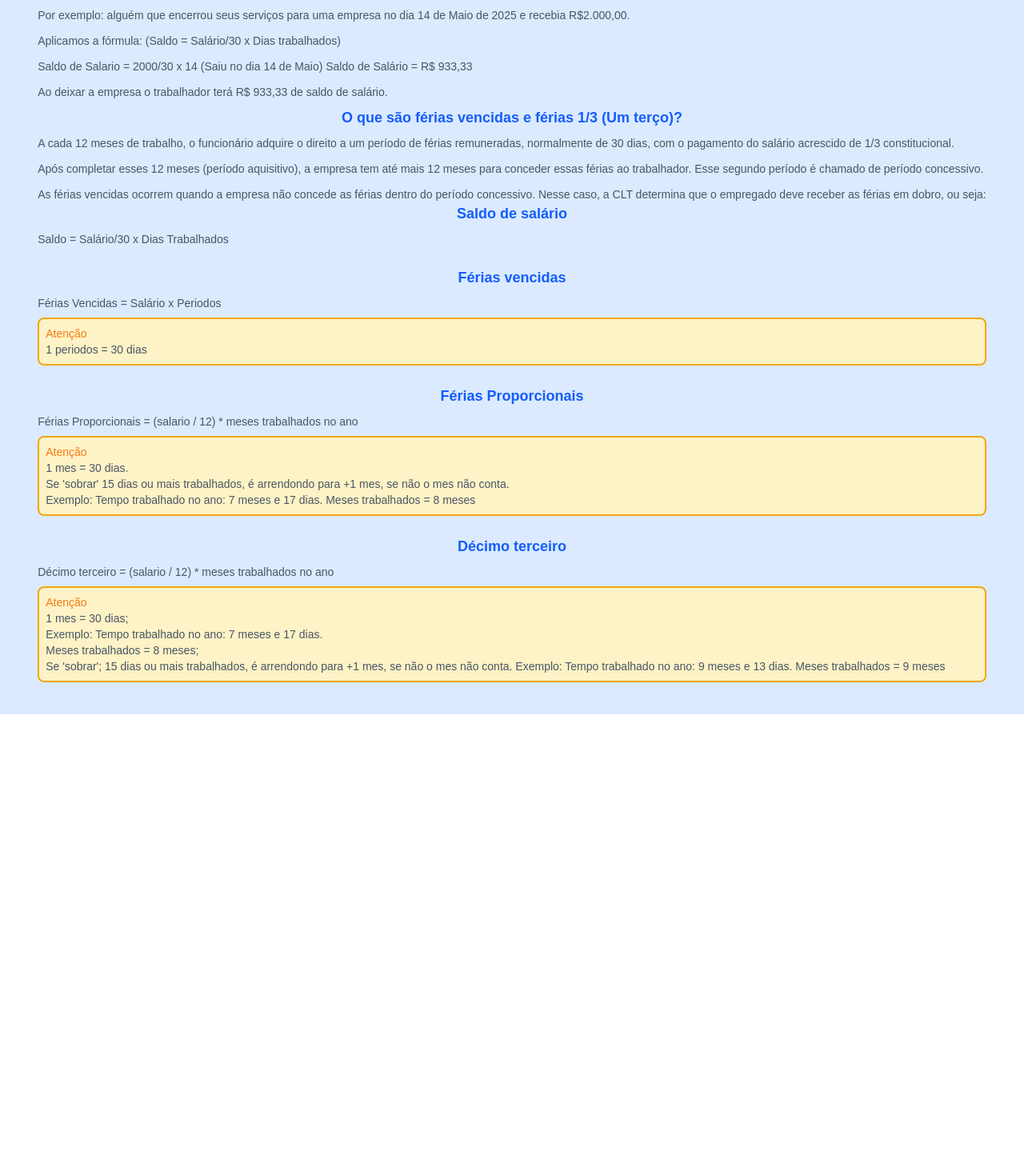
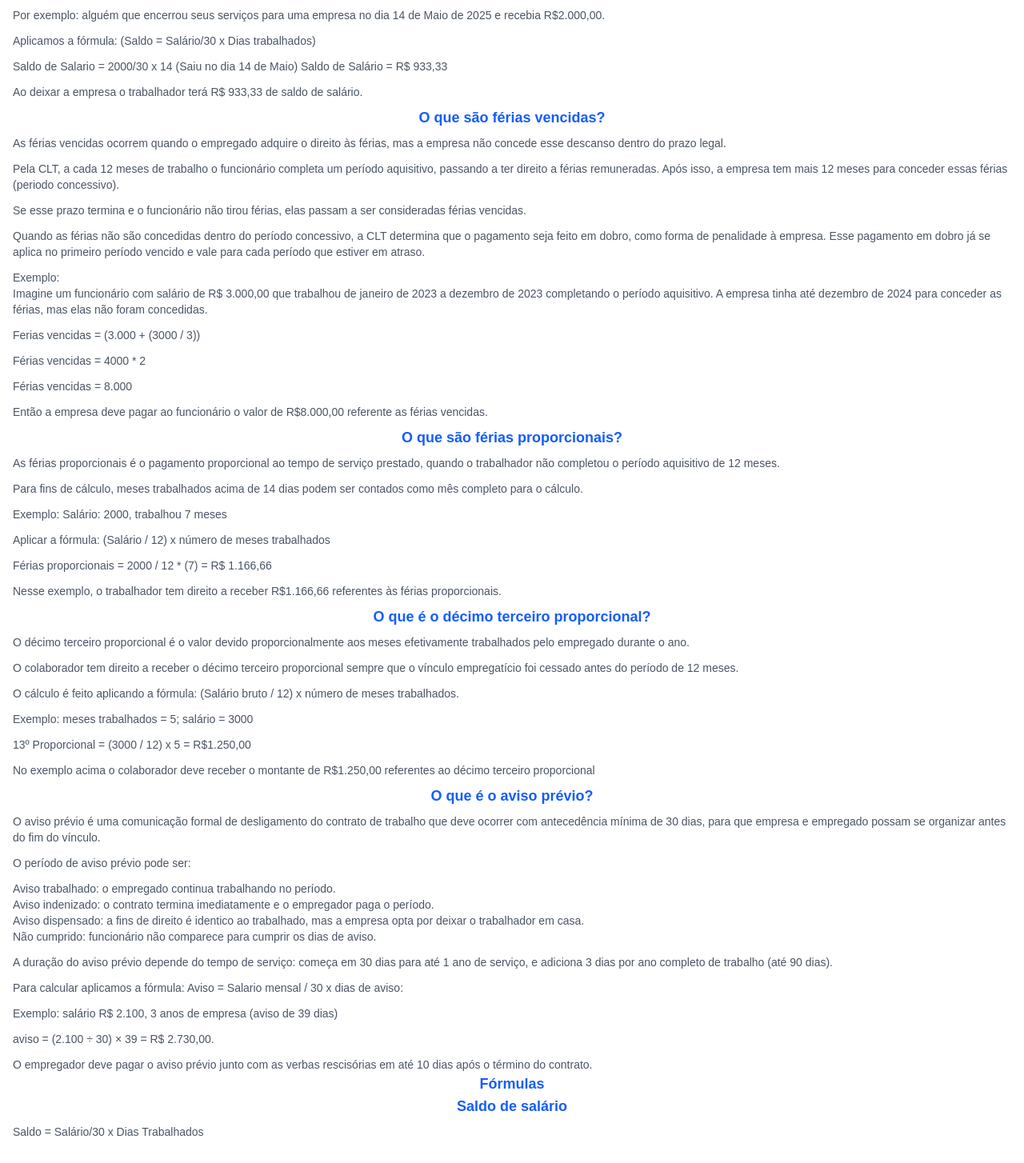
Before and after one commit to JeanCelin/calculadora-de-recisao, a Next.js app: page / in a window 1280 px wide. Shown: the part 1060-2514 px from the top of the page at 80% size. Before the commit the page ends 1953 px from the top, so only its background shows below. Built offline with nearby package versions, Linux system fonts and the light colour scheme.

Commit message:
add texts to explain some informations

```diff
--- a/app/components/About.tsx
+++ b/app/components/About.tsx
@@ -6,7 +6,7 @@ import Recipe from "./Recipe";
 
 export default function About() {
   return (
-    <section className=" bg-blue-100 flex flex-col content-center items-center px-4 py-10   text  ">
+    <section className=" flex flex-col content-center items-center px-4 py-10   text  ">
       {/* <header className="max-w-4xl flex flex-col gap-4 content-center items-center mb-11">
         <p className="title">
           Calcule o valor da sua recisão trabalhista em minutos
@@ -46,29 +46,143 @@ export default function About() {
             </p>
           </div>
           <div className="flex flex-col gap-2">
-            <h3 className="title">
-              O que são férias vencidas e férias 1/3 (Um terço)?
-            </h3>
+            <h3 className="title">O que são férias vencidas?</h3>
             <div className="flex flex-col gap-3">
               <p>
-                A cada 12 meses de trabalho, o funcionário adquire o direito a
-                um período de férias remuneradas, normalmente de 30 dias, com o
-                pagamento do salário acrescido de 1/3 constitucional.
+                As férias vencidas ocorrem quando o empregado adquire o direito
+                às férias, mas a empresa não concede esse descanso dentro do
+                prazo legal.
               </p>
               <p>
-                Após completar esses 12 meses (período aquisitivo), a empresa
-                tem até mais 12 meses para conceder essas férias ao trabalhador.
-                Esse segundo período é chamado de período concessivo.
+                Pela CLT, a cada 12 meses de trabalho o funcionário completa um
+                período aquisitivo, passando a ter direito a férias remuneradas.
+                Após isso, a empresa tem mais 12 meses para conceder essas
+                férias (periodo concessivo).
               </p>
               <p>
-                As férias vencidas ocorrem quando a empresa não concede as
-                férias dentro do período concessivo. Nesse caso, a CLT determina
-                que o empregado deve receber as férias em dobro, ou seja:
+                Se esse prazo termina e o funcionário não tirou férias, elas
+                passam a ser consideradas férias vencidas.
+              </p>
+              <p>
+                Quando as férias não são concedidas dentro do período
+                concessivo, a CLT determina que o pagamento seja feito em dobro,
+                como forma de penalidade à empresa. Esse pagamento em dobro já
+                se aplica no primeiro período vencido e vale para cada período
+                que estiver em atraso.
+              </p>
+              <p>
+                Exemplo: <br />
+                Imagine um funcionário com salário de R$ 3.000,00 que trabalhou
+                de janeiro de 2023 a dezembro de 2023 completando o período
+                aquisitivo. A empresa tinha até dezembro de 2024 para conceder
+                as férias, mas elas não foram concedidas.
+              </p>
+              <p>Ferias vencidas = (3.000 + (3000 / 3))</p>
+              <p>Férias vencidas = 4000 * 2</p>
+              <p>Férias vencidas = 8.000</p>
+              <p>
+                Então a empresa deve pagar ao funcionário o valor de R$8.000,00
+                referente as férias vencidas.
+              </p>
+            </div>
+          </div>
+          <div className="flex flex-col gap-2">
+            <h3 className="title">O que são férias proporcionais?</h3>
+            <div className="flex flex-col gap-3">
+              <p>
+                As férias proporcionais é o pagamento proporcional ao tempo de
+                serviço prestado, quando o trabalhador não completou o período
+                aquisitivo de 12 meses.
+              </p>
+              <p>
+                Para fins de cálculo, meses trabalhados acima de 14 dias podem
+                ser contados como mês completo para o cálculo.
+              </p>
+              <p>Exemplo: Salário: 2000, trabalhou 7 meses</p>
+              <p>
+                Aplicar a fórmula: (Salário / 12) x número de meses trabalhados
+              </p>
+              <p>Férias proporcionais = 2000 / 12 * (7) = R$ 1.166,66</p>
+              <p>
+                Nesse exemplo, o trabalhador tem direito a receber R$1.166,66
+                referentes às férias proporcionais.
+              </p>
+            </div>
+          </div>
+          <div className="flex flex-col gap-2">
+            <h3 className="title">O que é o décimo terceiro proporcional?</h3>
+            <div className="flex flex-col gap-3">
+              <p>
+                O décimo terceiro proporcional é o valor devido
+                proporcionalmente aos meses efetivamente trabalhados pelo
+                empregado durante o ano.
+              </p>
+              <p>
+                O colaborador tem direito a receber o décimo terceiro
+                proporcional sempre que o vínculo empregatício foi cessado antes
+                do período de 12 meses.
+              </p>
+              <p>
+                O cálculo é feito aplicando a fórmula: (Salário bruto / 12) x
+                número de meses trabalhados.
+              </p>
+              <p>Exemplo: meses trabalhados = 5; salário = 3000</p>
+              <p>13º Proporcional = (3000 / 12) x 5 = R$1.250,00</p>
+              <p>
+                No exemplo acima o colaborador deve receber o montante de
+                R$1.250,00 referentes ao décimo terceiro proporcional
+              </p>
+            </div>
+          </div>
+          <div className="flex flex-col gap-2">
+            <h3 className="title">O que é o aviso prévio?</h3>
+            <div className="flex flex-col gap-3">
+              <p>
+                O aviso prévio é uma comunicação formal de desligamento do
+                contrato de trabalho que deve ocorrer com antecedência mínima de
+                30 dias, para que empresa e empregado possam se organizar antes
+                do fim do vínculo.
+              </p>
+              <p>O período de aviso prévio pode ser:</p>
+              <ul>
+                <li>
+                  Aviso trabalhado: o empregado continua trabalhando no período.
+                </li>
+                <li>
+                  Aviso indenizado: o contrato termina imediatamente e o
+                  empregador paga o período.
+                </li>
+                <li>
+                  Aviso dispensado: a fins de direito é identico ao trabalhado,
+                  mas a empresa opta por deixar o trabalhador em casa.
+                </li>
+                <li>
+                  Não cumprido: funcionário não comparece para cumprir os dias
+                  de aviso.
+                </li>
+              </ul>
+              <p>
+                A duração do aviso prévio depende do tempo de serviço: começa em
+                30 dias para até 1 ano de serviço, e adiciona 3 dias por ano
+                completo de trabalho (até 90 dias).
+              </p>
+              <p>
+                Para calcular aplicamos a fórmula: Aviso = Salario mensal / 30 x
+                dias de aviso:
+              </p>
+              <p>
+                Exemplo: salário R$ 2.100, 3 anos de empresa (aviso de 39 dias)
+              </p>
+              <p> aviso = (2.100 ÷ 30) × 39 = R$ 2.730,00.</p>
+              <p>
+                O empregador deve pagar o aviso prévio junto com as verbas
+                rescisórias em até 10 dias após o término do contrato.
               </p>
             </div>
           </div>
         </div>
-
+        <div>
+          <h2 className="title">Fórmulas</h2>
           <ol className="flex flex-col gap-6">
             <li>
               <Recipe
@@ -96,8 +210,8 @@ export default function About() {
             </li>
             <li>
               <Recipe
-              title="Décimo terceiro"
-              recipe="Décimo terceiro = (salario / 12) * meses trabalhados no ano"
+                title="Décimo terceiro proporcional"
+                recipe="Décimo terceiro proporcional = (salario / 12) * meses trabalhados no ano"
                 explain={[
                   "1 mes = 30 dias;",
                   "Exemplo: Tempo trabalhado no ano: 7 meses e 17 dias.",
@@ -106,26 +220,18 @@ export default function About() {
                 ]}
               />
             </li>
+                        <li>
+              <Recipe
+                title="Aviso Prévio"
+                recipe="Aviso = Salário mensal / 30 * dias aviso"
+                explain={[
+                  "Na calculadora existe: aviso indenizado, trabalhado, dispensado e não cumprido, cada qual com sua condição.", "Quando o empregado é demitido por justa causa o funcionário perde o direito de aviso prévio.","A cada ano trabalhado é acrescido +3 dias de aviso."
+                ]}
+              />
+            </li>
           </ol>
+        </div>
       </section>
-      {/* <div className="grid gap-6 pt-8 pb-8">
-        <Card
-          svg={<CalcIcon size={24}/>}
-          title="Cálculo Preciso"
-          text="Baseado na legislação trabalhista brasileira"
-        />
-
-        <Card
-          svg={<ClockIcon size={24} />}
-          title="Resultado Imediato"
-          text="Saiba em segundos quanto você vai receber"
-        />
-        <Card
-          svg={<ShieldIcon size={24} />}
-          title="100% Gratuito"
-          text="Sem custos, sem cadastro, sem compromisso"
-        />
-      </div> */}
     </section>
   );
 }
--- a/app/rules/regra-demissao/justaCausa.ts
+++ b/app/rules/regra-demissao/justaCausa.ts
@@ -4,7 +4,7 @@ import { calcferiasVencidas } from "@/app/utils/ferias/calc-ferias-vencidas";
 import { calcUmTercoFerias } from "@/app/utils/ferias/calc-um-terco-ferias";
 import { saldoSalario } from "@/app/utils/saldo-salario/calc-saldo-salario";
 import { Resposta } from "@/app/types/resposta";
-
+import { feriasProporcionais } from "@/app/utils/ferias/calc-ferias-proporcinais";
 import { calcularDescontoINSS } from "@/app/utils/inss/calc-desconto-inss";
 import { calcularDescontoIRRF } from "@/app/utils/irrf/calc-desconto-irrf";
 import { somar } from "@/app/utils/somar";
@@ -30,14 +30,14 @@ export function justaCausa(dados: Dados) {
     ? calcferiasVencidas(salario, feriasVencidasPeriodos)
     : 0;
   const feriasVencidasUmTerco = calcUmTercoFerias(feriasVencidasReceber);
+
+  // 3) Férias Proporcionais + 1/3;
+  const feriasProporcionaisReceber = feriasProporcionais(dados);
+  const feriasPropsUmTerco = calcUmTercoFerias(feriasProporcionaisReceber);
   /*
-    3) Férias Proporcionais + 1/3; */
-  // Demissão Por Justa Causa o funcionário perde o direito de ferias proporcionais
-  // const feriasProporcionaisReceber = FeriasProporcionais();
-  // const feriasPropsUmTerco = CalcUmTercoFerias(feriasProporcionaisReceber);
-  /*
+  Em demissao por justa ausa o funcionario perde direito ao décimo terceiro salario
     4) 13º Salário Proporcional; */
-  const decimoTerceiroSalario = decimoTerceiro(dados);
+   const decimoTerceiroSalario = 0;
   /*
     5) Saldo FGTS depositado (O funcionário não recebe multa e não saca FGTS, mas o saldo continua lá.)
     6) Depósito FGTS do mês da Recisão
@@ -56,8 +56,9 @@ export function justaCausa(dados: Dados) {
   // Verbas Recisórias
   const totalVerbas = somar(
     saldoSalarioReceber,
-     aviso == "INDENIZADO" ? valorAviso: 0,
-    decimoTerceiroSalario,
+    aviso == "INDENIZADO" ? valorAviso : 0,
+    feriasProporcionaisReceber,
+    feriasPropsUmTerco,
     feriasVencidasReceber,
     feriasVencidasUmTerco
   );
@@ -95,9 +96,15 @@ export function justaCausa(dados: Dados) {
     decimoTerceiroSalario,
     inssDecimoTerceiro,
     0
-  )
+  );
 
-  const totalDeducao = somar(aviso == "NÃO CUMPRIDO" ? valorAviso: 0, inss, inssDecimoTerceiro, irrf, irrfDecimoTerceiro);
+  const totalDeducao = somar(
+    aviso == "NÃO CUMPRIDO" ? valorAviso : 0,
+    inss,
+    inssDecimoTerceiro,
+    irrf,
+    irrfDecimoTerceiro
+  );
   //Total Geral
   const totalLiquido =
     totalVerbas + fgtsSaqueDisponivel + totalDeducao * Number(-1);
@@ -112,10 +119,10 @@ export function justaCausa(dados: Dados) {
       saldoSalario: saldoSalarioReceber,
       feriasVencidas: feriasVencidasReceber,
       feriasVencidasUmTerco: feriasVencidasUmTerco,
-      feriasProps: false,
-      feriasPropsUmTerco: false,
+      feriasProps: feriasProporcionaisReceber,
+      feriasPropsUmTerco: feriasPropsUmTerco,
       decimoTerceiroSalario: false,
-      aviso: aviso == "INDENIZADO" ? valorAviso: 0,
+      aviso: aviso == "INDENIZADO" ? valorAviso : 0,
       totalVerbas: totalVerbas,
     },
     fgts: {
@@ -127,7 +134,7 @@ export function justaCausa(dados: Dados) {
       fgtsSaqueDisponivel: fgtsSaqueDisponivel,
     },
     deducao: {
-      valorAviso: aviso == "NÃO CUMPRIDO" ? valorAviso: 0,
+      valorAviso: aviso == "NÃO CUMPRIDO" ? valorAviso : 0,
       inss: inss,
       inssDecimoTerceiro: inssDecimoTerceiro,
       irrf: irrf,
```
Lines whose indentation alone changed are shown as unchanged.
